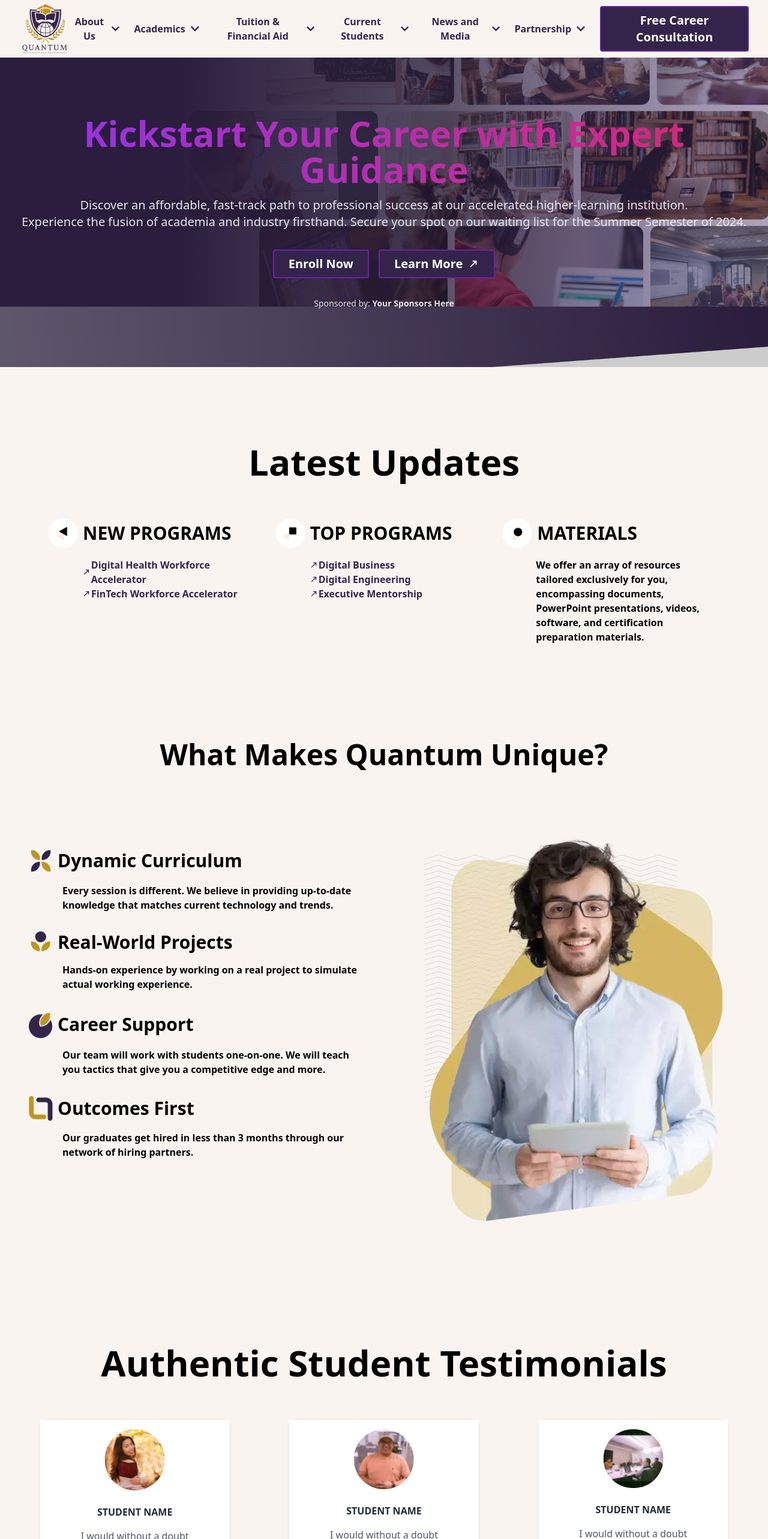
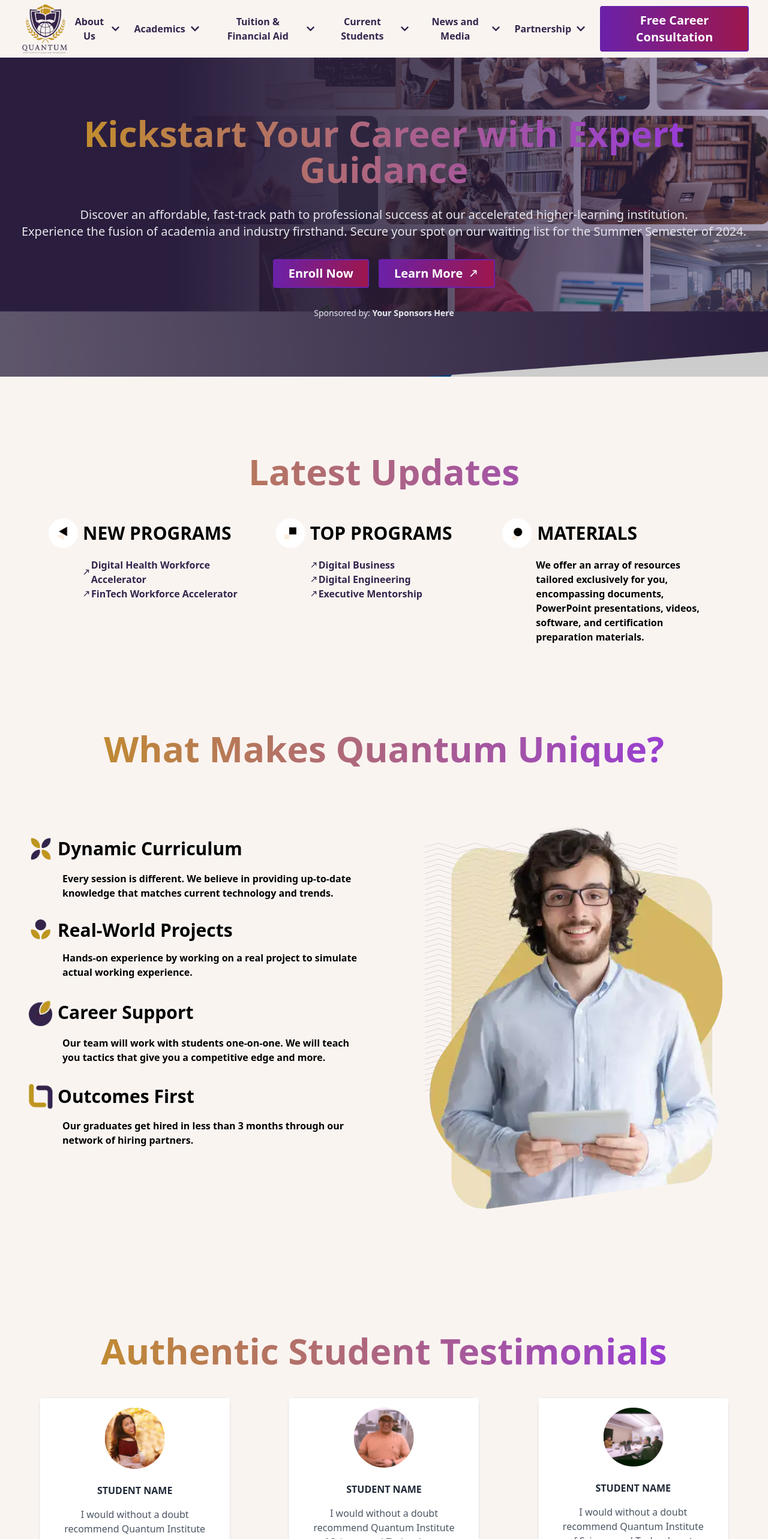
Before and after one commit to shejanNizam/quantum-education, a Next.js app: page / in a window 1280 px wide. Shown: the top 2566 px of the page at 60% size. Built offline with nearby package versions, Linux system fonts and the light colour scheme.

Commit message:
header refactor

```diff
--- a/src/app/globals.css
+++ b/src/app/globals.css
@@ -4,7 +4,10 @@
 
 @layer components {
   .customButton {
-    @apply text-xl font-semibold border-2 bg-primary border-purple-800 text-white hover:bg-[#34244c] hover:text-white px-6 py-2 rounded focus:outline-none;
+    @apply text-xl font-semibold border-2 bg-gradient-to-r from-purple-800 to-pink-800 border-purple-800 text-white hover:bg-[#34244c] hover:text-white px-6 py-2 rounded focus:outline-none;
+  }
+  .customHeading {
+    @apply text-center text-4xl md:text-6xl lg:text-6xl font-bold text-transparent bg-gradient-to-r from-[#c6951c] to-purple-600 bg-clip-text mb-8;
   }
 }
 
--- a/src/components/Home/AlumniWork.js
+++ b/src/components/Home/AlumniWork.js
@@ -64,7 +64,7 @@ export default function AlumniWork() {
     >
       {/* Section Heading with Scroll Animation */}
       <motion.h2
-        className="text-6xl text-center mb-12 font-bold"
+        className="customHeading"
         variants={sectionVariants}
         whileHover={{ scale: 1.1 }}
       >
--- a/src/components/Home/Banner.js
+++ b/src/components/Home/Banner.js
@@ -51,7 +51,7 @@ export default function Banner({ onApplyClick }) {
           whileInView="visible"
           whileHover={{ scale: 1.1 }}
           viewport={{ once: true, amount: 0.8 }}
-          className="text-4xl md:text-6xl lg:text-6xl  font-bold text-transparent bg-gradient-to-r from-purple-600 to-pink-600 bg-clip-text mb-4"
+          className="customHeading"
         >
           Kickstart Your Career with Expert Guidance
         </motion.h1>
--- a/src/components/Home/QuantumUnique.js
+++ b/src/components/Home/QuantumUnique.js
@@ -53,7 +53,7 @@ export default function QuantumUnique() {
     >
       {/* Heading Section */}
       <motion.h2
-        className="text-center text-5xl font-bold mb-8 p-4"
+        className="customHeading"
         variants={itemVariants}
         whileHover={{ scale: 1.1 }}
       >
--- a/src/components/Home/Registration.js
+++ b/src/components/Home/Registration.js
@@ -40,7 +40,7 @@ export default function RegistrationForm() {
         >
           <motion.h2
             variants={scrollVariants}
-            className="text-6xl font-bold mb-4"
+            className="customHeading"
             whileHover={{ scale: 1.1 }}
           >
             Register Now
--- a/src/components/Home/Testimonials.js
+++ b/src/components/Home/Testimonials.js
@@ -74,7 +74,7 @@ export default function Testimonials() {
     >
       {/* Section Heading with Scroll Animation */}
       <motion.h2
-        className="text-5xl md:text-6xl lg:text-6xl text-center mb-12 font-bold"
+        className="customHeading"
         initial={{ opacity: 0, y: 50 }}
         whileInView={{ opacity: 1, y: 0 }}
         whileHover={{ scale: 1.1 }}
--- a/src/components/Home/Updates.js
+++ b/src/components/Home/Updates.js
@@ -32,7 +32,7 @@ export default function Updates() {
         variants={containerVariants}
       >
         <motion.h2
-          className="text-center text-6xl font-bold mb-12"
+          className="customHeading"
           variants={itemVariants}
           whileHover={{ scale: 1.1 }}
         >
```
